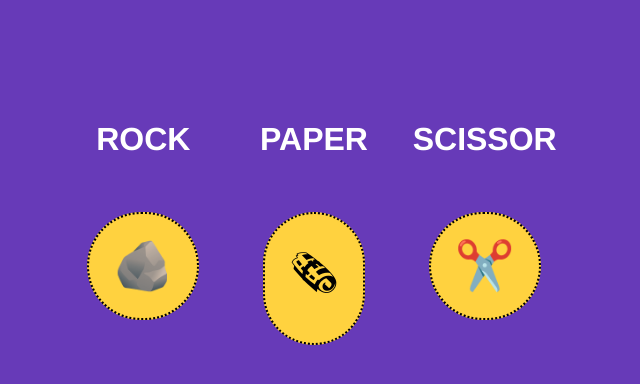
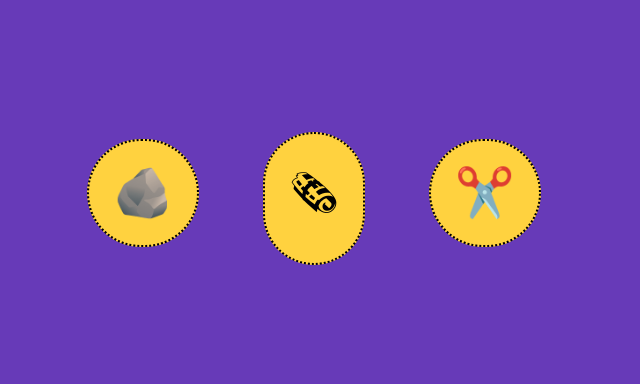
Before and after one commit to aaqsr/rockpaper, a Preact app: page / in a window 1280 px wide. Shown: the top 384 px of the page, without its empty margins (326-966 px from the left). Built offline with nearby package versions, Linux system fonts and the light colour scheme.

Commit message:
Removed Headings

```diff
--- a/src/app.tsx
+++ b/src/app.tsx
@@ -4,17 +4,14 @@ export function App() {
   return (
     <div class="flexy">
         <div class="col-container">
-            <h1>ROCK</h1>
             <button class='button'>🪨</button>
         </div>
 
         <div class="col-container">
-            <h1>PAPER</h1>
             <button class='button'>🗞</button>
         </div>
 
         <div class="col-container">
-            <h1>SCISSOR</h1>
             <button class='button'>✂️</button>
         </div>
     </div>
```
